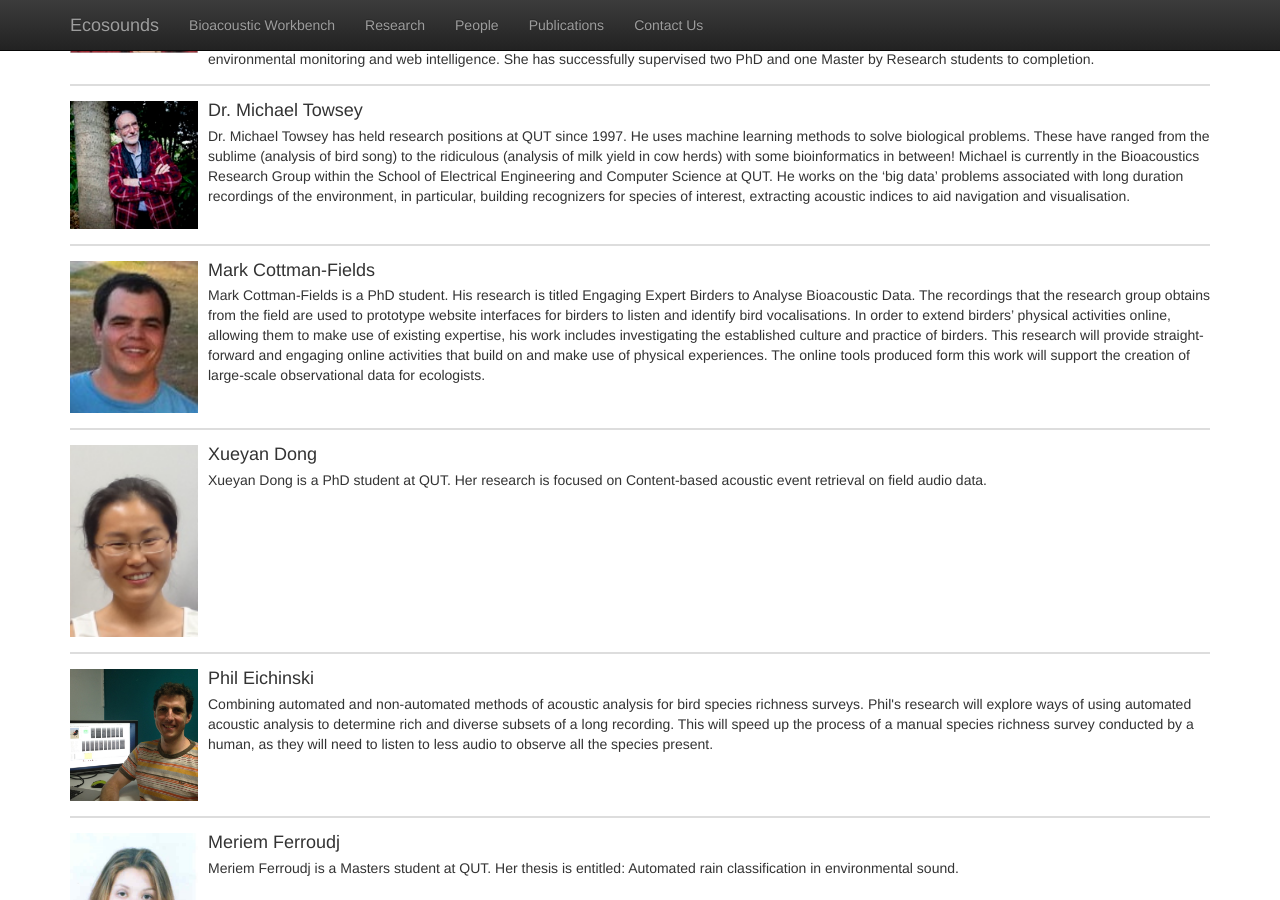
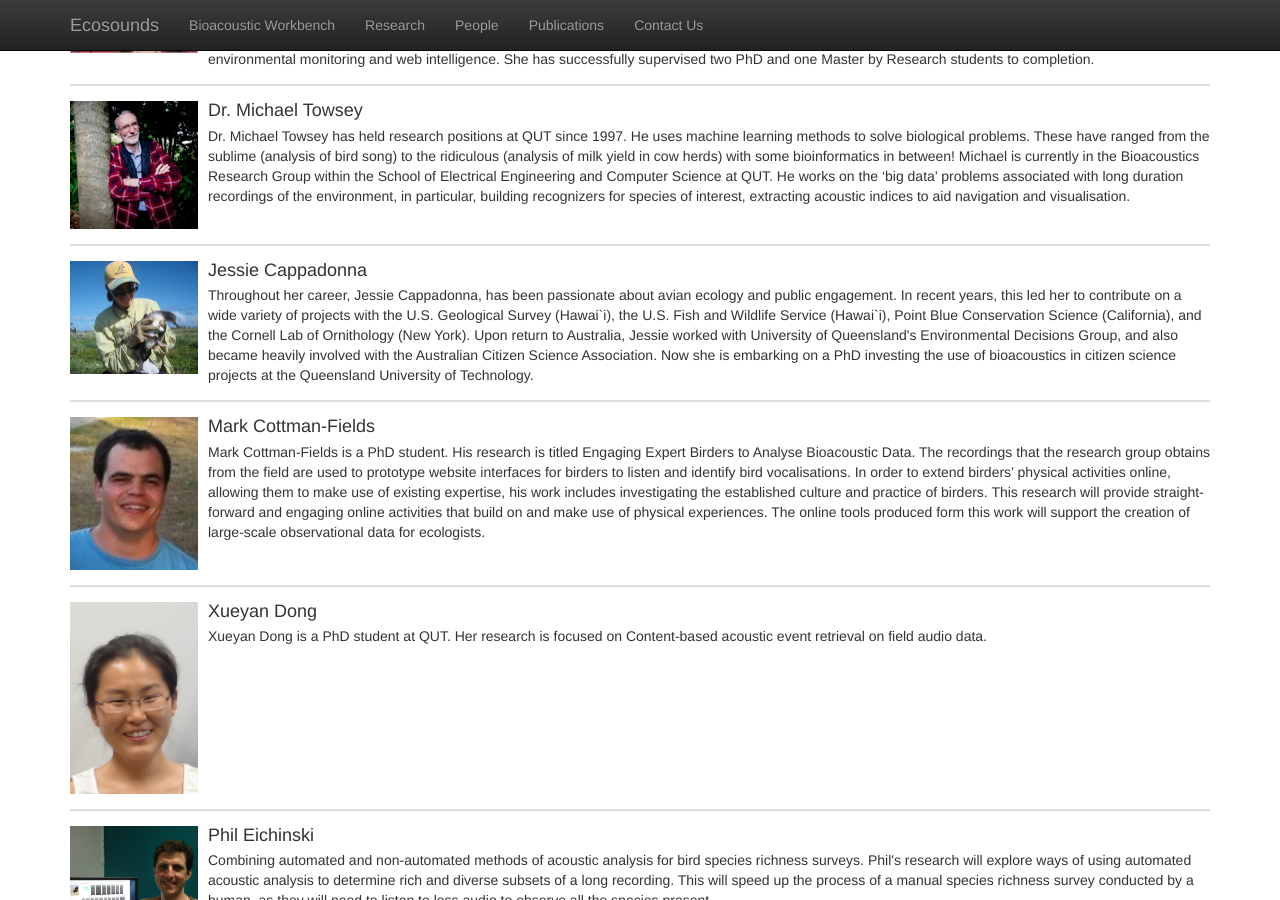
Before and after one commit to QutEcoacoustics/research-blog, a Jekyll site: the page built from people/people.html, in a window 1280 px wide and 900 px high, scrolled down 360 px. Built offline with Jekyll 4.4.1, drawn with Linux system fonts in a browser that asks for light colours; nearby versions of some CDN libraries; Markdown is read by kramdown in place of the engine named in the settings.

Commit message:
Added Bio and Pic

```diff
--- a/people/people.html
+++ b/people/people.html
@@ -54,16 +54,21 @@ title: Ecosounds | People
                 and visualisation.
             </div>
         </li>
-        <!---<li class="media">
+        <li class="media">
             <span class="pull-left">
-                <img class="media-object" src="../images/mark1.jpg" alt="Jessie Cappadonna">
+                <img class="media-object" src="../images/Jess_bio_QUT.jpg" alt="Jessie Cappadonna">
             </span>
 
             <div class="media-body">
-                <h4 class="media-heading">=Jessie Cappadonna</h4>
-                Bio coming soon
+                <h4 class="media-heading">Jessie Cappadonna</h4>
+				Throughout her career, Jessie Cappadonna, has been passionate about avian ecology and public engagement.
+				In recent years, this led her to contribute on a wide variety of projects with the U.S. Geological Survey (Hawai`i),
+				the U.S. Fish and Wildlife Service (Hawai`i), Point Blue Conservation Science (California), and the Cornell Lab of
+				Ornithology (New York). Upon return to Australia, Jessie worked with University of Queensland's Environmental Decisions
+				Group, and also became heavily involved with the Australian Citizen Science Association. Now she is embarking on a PhD
+				investing the use of bioacoustics in citizen science projects at the Queensland University of Technology.
             </div>
-        </li>-->
+        </li>
         <li class="media">
             <span class="pull-left">
                 <img class="media-object" src="../images/mark1.jpg" alt="Mark Cottman-Fields">
```
Also changed, not shown: images/Jess_bio_QUT.jpg (added).
